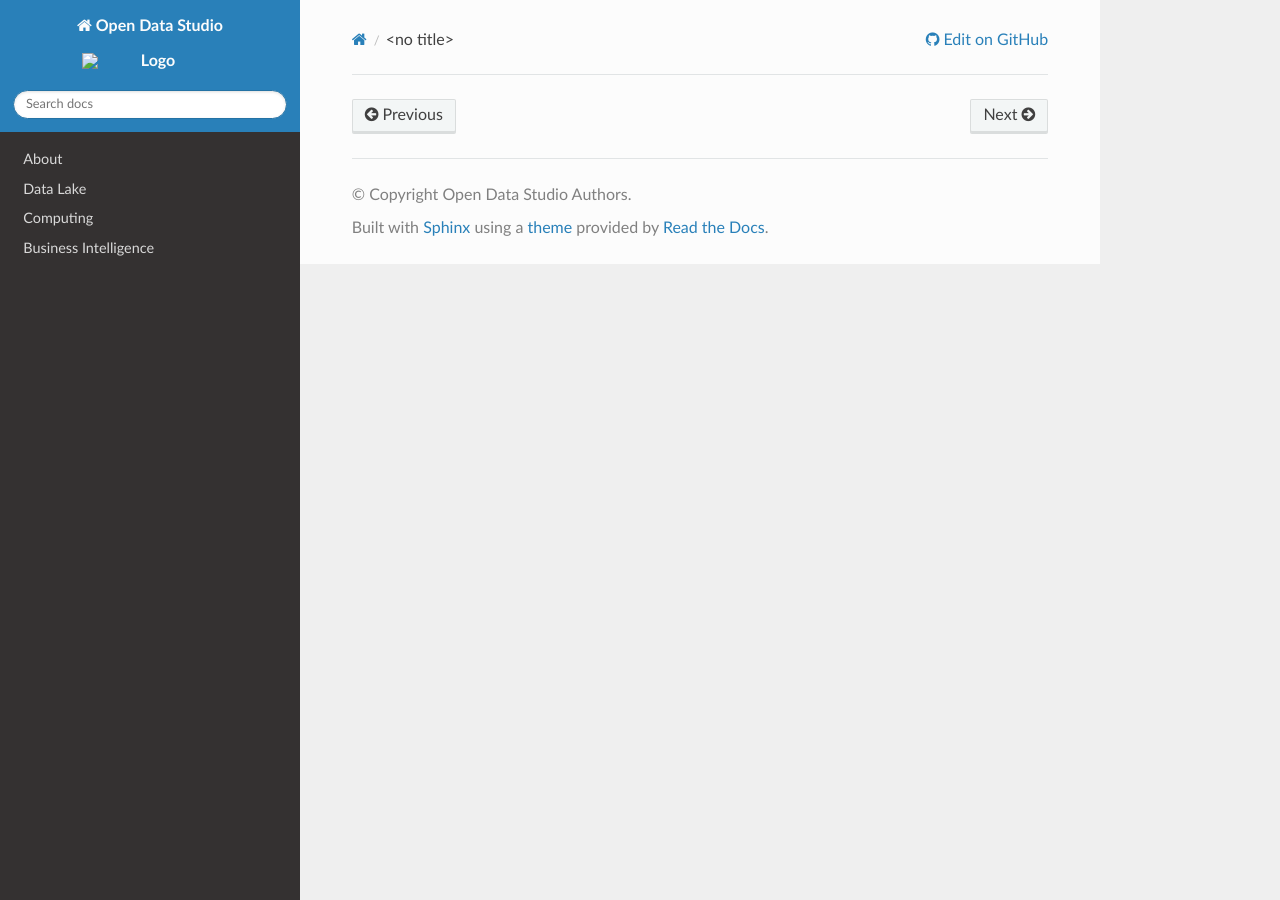
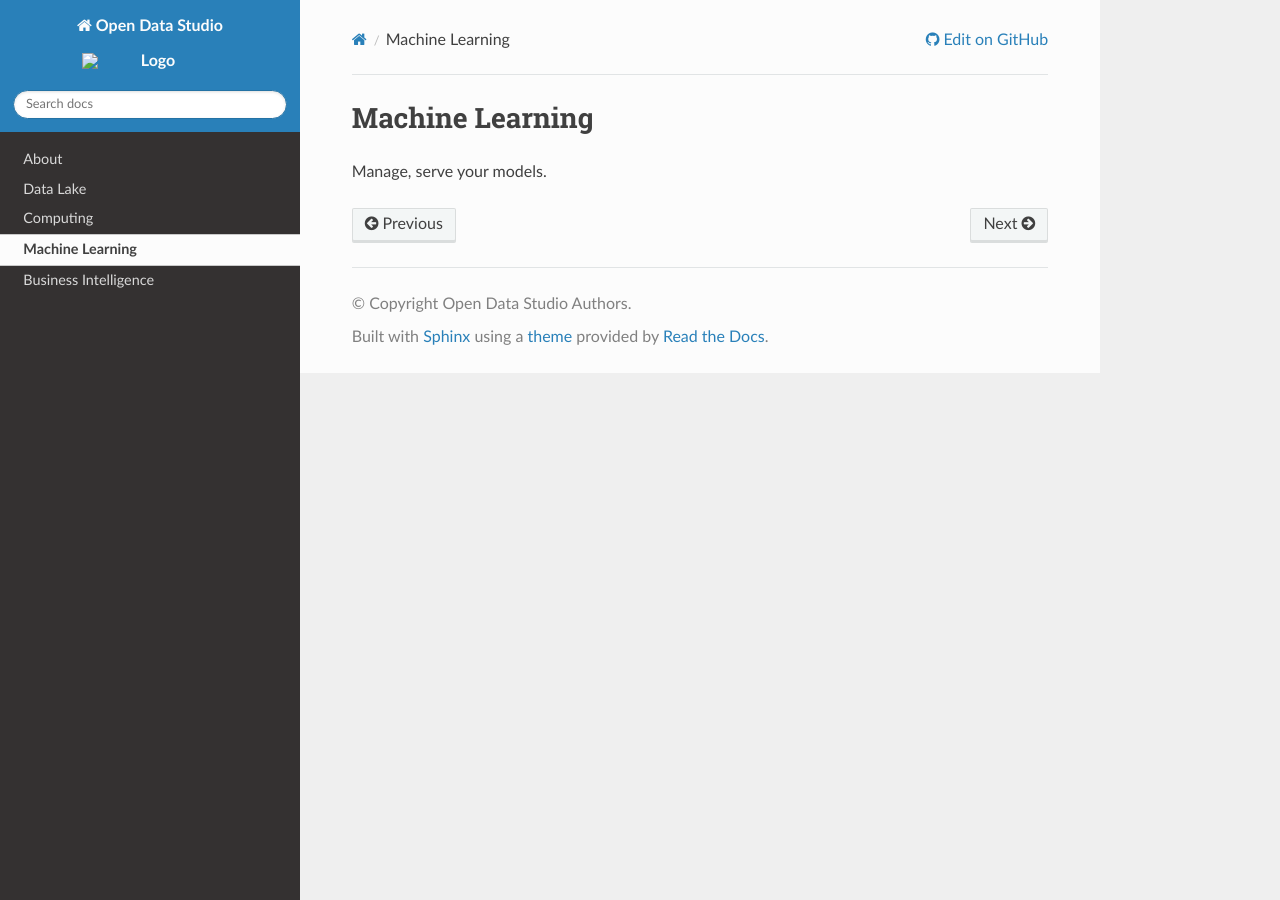
Before and after one commit to Forethoughts/forethoughts-datastudio, a Sphinx documentation site: the page built from docs/machine-learning/index.rst, in a window 1280 px wide. Built offline with Sphinx 7.4.7 and the Read the Docs theme 2.0.0, drawn with Linux system fonts in a browser that asks for light colours; pages that are not in the unit, such as notebooks, are missing from menus.

Commit message:
Bump version: 0.7.2 → 0.7.3

```diff
--- a/docs/machine-learning/index.rst
+++ b/docs/machine-learning/index.rst
@@ -1,3 +1,7 @@
 ================
 Machine Learning
-=======
+================
+
+Manage, serve your models.
+
+.. toctree::
```
